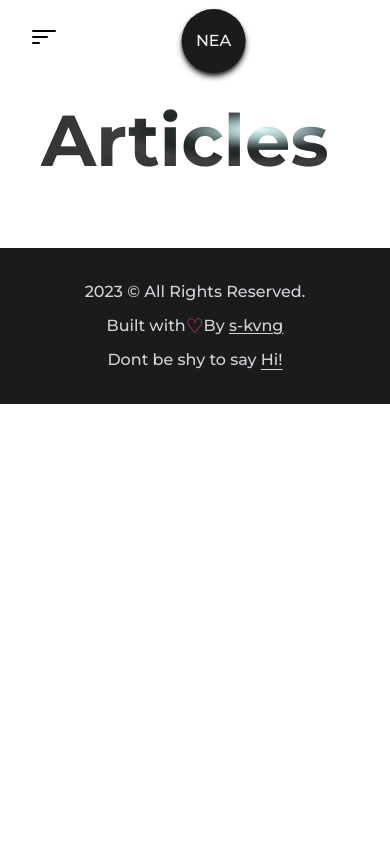
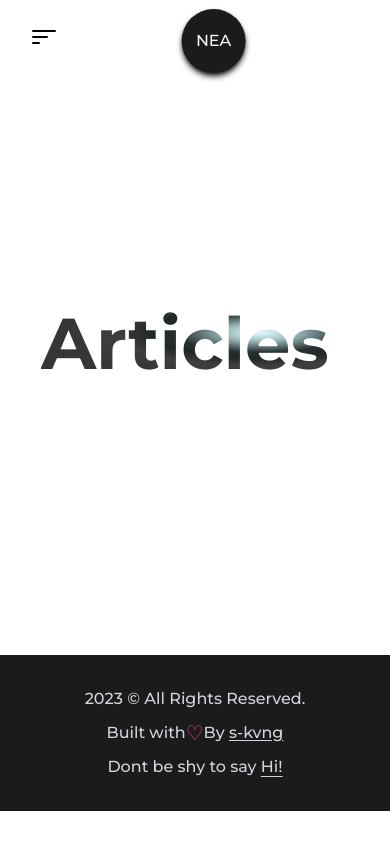
Before and after one commit to s-kvng/Nextjs-Developer-Porfolio, a Next.js app: page /articles in a window 390 px wide. Built offline with nearby package versions, Linux system fonts and the light colour scheme.

Commit message:
update articles

```diff
--- a/src/pages/articles/index.js
+++ b/src/pages/articles/index.js
@@ -11,7 +11,7 @@ const Articles = () => {
         <title>Nathaniel | Articles</title>
         <meta name="description" content="any description" />
       </Head>
-      <main className="flex flex-col mb-16 items-center justify-center overflow-hidden sm:min-h-[74.9vh] 2xl:min-h-[80.9vh]">
+      <main className="flex flex-col mb-16 items-center justify-center overflow-hidden min-h-[70vh] sm:min-h-[74.9vh] 2xl:min-h-[80.9vh]">
         <Layout className="pt-24">
           <AnimatedText text={"Articles"} />
           <ul>
```
